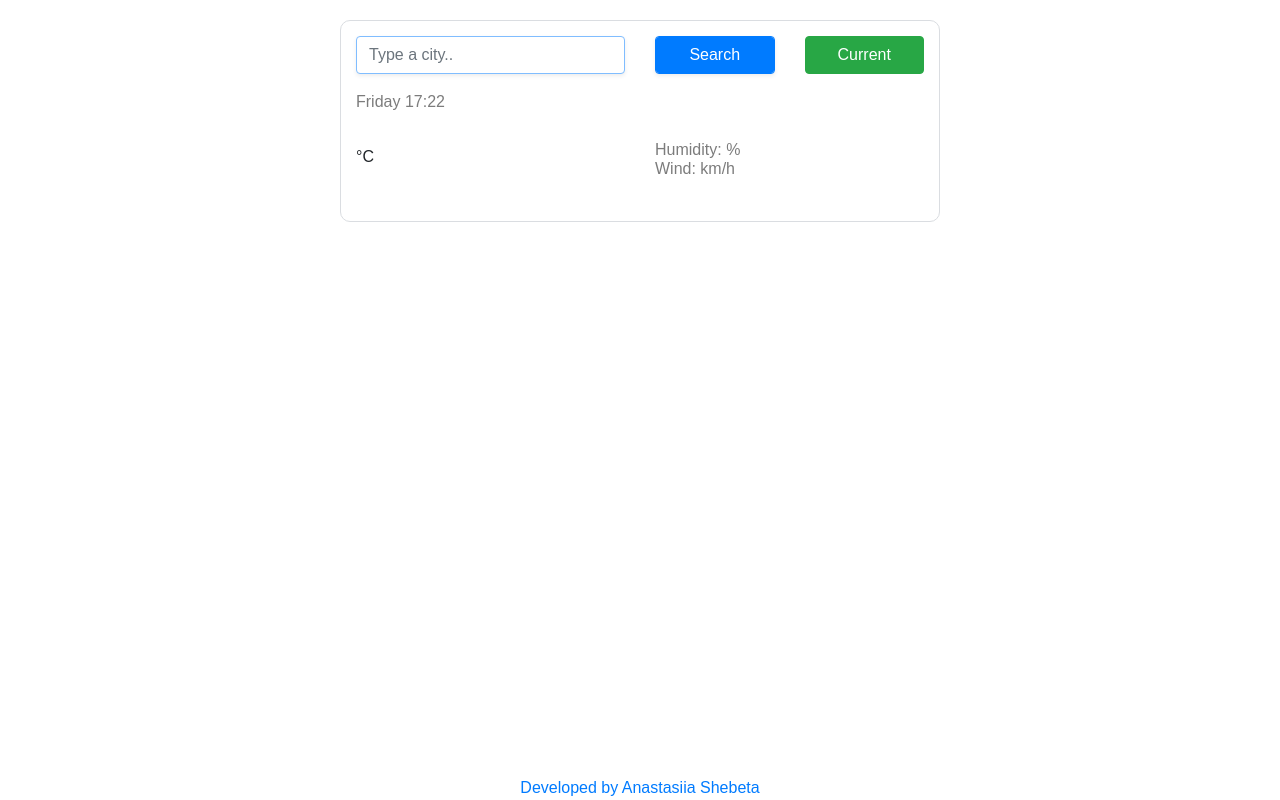
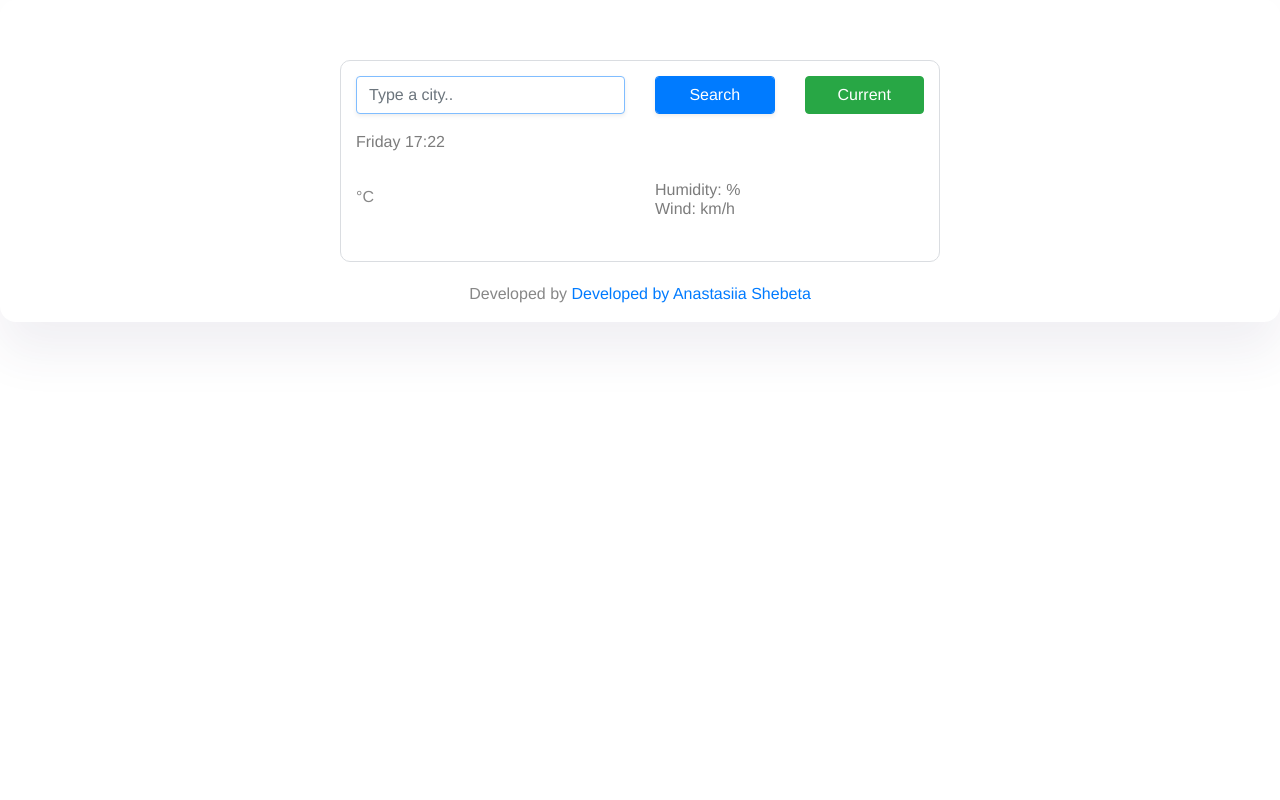
Before and after one commit to Stacy-Sh/my_Weather_app1, a plain HTML site: page index.html in a window 1280 px wide. Drawn offline with nearby package versions, Linux system fonts and the light colour scheme; no server answers.

Commit message:
Add footer

```diff
--- a/index.html
+++ b/index.html
@@ -70,9 +70,12 @@
         </div>
       </div>
     </div>
+    <footer>
+       Developed by
    <a href=https://github.com/Stacy-Sh/my_Weather_app1>
     Developed by Anastasiia Shebeta
   </a>
+  </footer>
     <script src="script.js"></script>
   </body>
 </html>
--- a/style.css
+++ b/style.css
@@ -1,5 +1,10 @@
 body {
-  font-family: arial, sans-serif;
+  background: #fff;
+  border-radius: 16px;
+  box-shadow: 0 30px 50px rgb(65 50 100 / 8%);
+  color: #878787;
+  font-family: Cerebri-Sans, Helvetica, Arial, sans-serif;
+  padding: 40px;
 }
 
 h1 {
@@ -53,10 +58,9 @@ li {
 .search-form {
   margin-bottom: 20px;
 }
-
-a {
+footer {
   position: absolute;
   left: 50%;
-  bottom: 0;
   transform: translate(-50%, 0);
+  text-align: center;
 }
```
